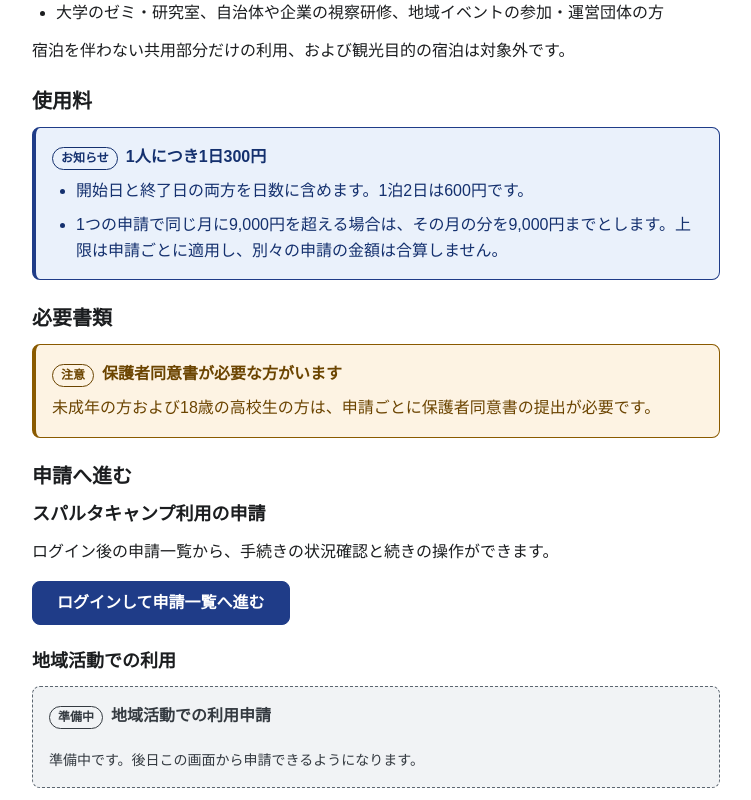
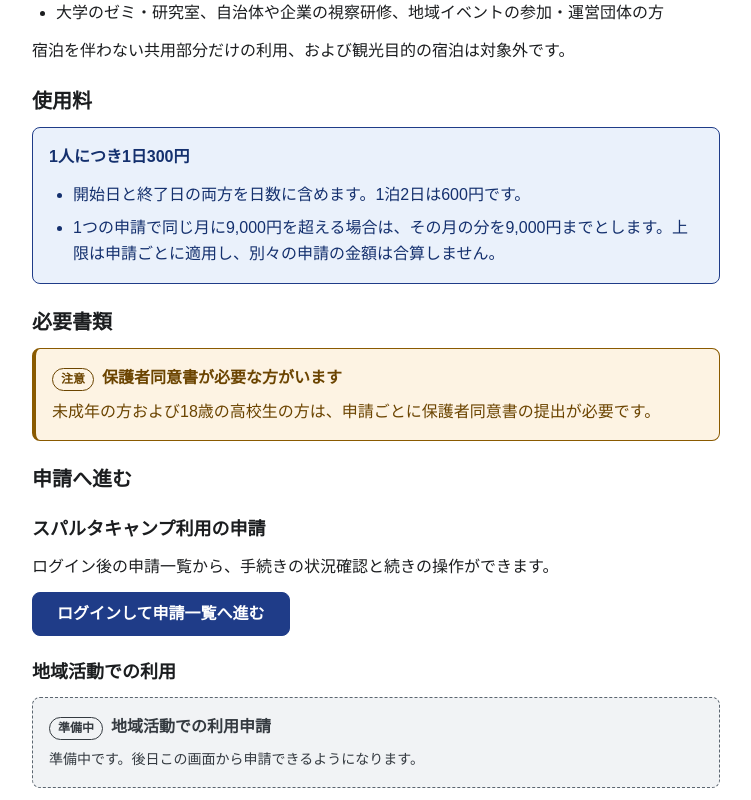
Before and after one commit to satoshihigashihara-tech/hiraizumi_shigyo_portal, a Next.js app: page / in a window 1280 px wide. Shown: the part 400-1200 px from the top of the page, without its empty margins (264-1015 px from the left). Built offline with nearby package versions, Linux system fonts and the light colour scheme.

Commit message:
Fix top page accessibility and scoped styles

```diff
--- a/app/page.js
+++ b/app/page.js
@@ -58,16 +58,16 @@ export default function Home() {
         title="平泉町志業シェアハウス"
         description={PAGE_DESCRIPTION}
       >
-        <section>
-          <h2>このサイトでできること</h2>
+        <section className={styles.section}>
+          <h2 className={styles.sectionTitle}>このサイトでできること</h2>
           <p>
             平泉町志業シェアハウスの使用許可申請ができます。申請いただいた内容は町が確認し、許可の可否をこの画面からお知らせします。申請しただけでは宿泊は確定しません。
           </p>
         </section>
 
-        <section>
-          <h2>対象者と利用条件</h2>
-          <ul>
+        <section className={styles.section}>
+          <h2 className={styles.sectionTitle}>対象者と利用条件</h2>
+          <ul className={styles.list}>
             <li>
               スパルタキャンプの参加者として、対象期間の利用を申請する方
             </li>
@@ -84,25 +84,26 @@ export default function Home() {
           </p>
         </section>
 
-        <section>
-          <h2>使用料</h2>
+        <section className={styles.section}>
+          <h2 className={styles.sectionTitle}>使用料</h2>
           {/*
            * docs/requirements.md 16章（506〜520行）。
            * 月9,000円の上限は「利用者の月間合計」ではなく「申請ごと」に
            * 適用されるため、合計額と誤解されない書き方にする。
            */}
-          <AlertMessage tone="info" title="1人につき1日300円">
-            <ul>
+          <div className={styles.feeBox}>
+            <p className={styles.feeTitle}>1人につき1日300円</p>
+            <ul className={styles.list}>
               <li>開始日と終了日の両方を日数に含めます。1泊2日は600円です。</li>
               <li>
                 1つの申請で同じ月に9,000円を超える場合は、その月の分を9,000円までとします。上限は申請ごとに適用し、別々の申請の金額は合算しません。
               </li>
             </ul>
-          </AlertMessage>
+          </div>
         </section>
 
-        <section>
-          <h2>必要書類</h2>
+        <section className={styles.section}>
+          <h2 className={styles.sectionTitle}>必要書類</h2>
           {/* docs/requirements.md 8.2節（223〜225行） */}
           <AlertMessage tone="warning" title="保護者同意書が必要な方がいます">
             <p>
@@ -111,9 +112,9 @@ export default function Home() {
           </AlertMessage>
         </section>
 
-        <section>
-          <h2>申請へ進む</h2>
-          <h3>スパルタキャンプ利用の申請</h3>
+        <section className={styles.section}>
+          <h2 className={styles.sectionTitle}>申請へ進む</h2>
+          <h3 className={styles.subsectionTitle}>スパルタキャンプ利用の申請</h3>
           <p>
             ログイン後の申請一覧から、手続きの状況確認と続きの操作ができます。
           </p>
@@ -127,27 +128,27 @@ export default function Home() {
             </LinkButton>
           </div>
 
-          <h3>地域活動での利用</h3>
+          <h3 className={styles.subsectionTitle}>地域活動での利用</h3>
           <ComingSoon
             title="地域活動での利用申請"
             description="準備中です。後日この画面から申請できるようになります。"
           />
         </section>
 
-        <section>
-          <h2>アカウントをお持ちの方</h2>
+        <section className={styles.section}>
+          <h2 className={styles.sectionTitle}>アカウントをお持ちの方</h2>
           <p>
             申請の状況確認や続きの手続きは、ログイン後の画面から行えます。
           </p>
           <div className={styles.actions}>
             <LinkButton href="/login" variant="secondary" fullWidthOnMobile>
-              ログインはこちら
+              ログイン画面を開く
             </LinkButton>
           </div>
         </section>
 
-        <section>
-          <h2>利用状況カレンダー</h2>
+        <section className={styles.section}>
+          <h2 className={styles.sectionTitle}>利用状況カレンダー</h2>
           <ComingSoon description="空き状況の確認は後日この画面でご覧いただけるようになります。" />
         </section>
       </PageShell>
--- a/app/page.module.css
+++ b/app/page.module.css
@@ -31,44 +31,53 @@
 }
 
 /*
- * セクション内の間隔。セクション同士の間隔は PageShell の .body
- * （24px間隔）が持つため、ここでは中身だけを整える。
+ * セクション内の間隔。直下要素だけを配置対象にすることで、AlertMessageや
+ * ComingSoonなど共通部品の内部スタイルへ影響させない。
  */
-.page h2 {
+.section {
+  display: flex;
+  flex-direction: column;
+  gap: var(--sg-space-3, 12px);
+}
+
+.sectionTitle {
   font-size: var(--sg-font-xl, 20px);
   font-weight: 700;
   line-height: 1.4;
 }
 
-.page h3 {
-  margin-top: var(--sg-space-5, 24px);
+.subsectionTitle {
+  margin-top: var(--sg-space-3, 12px);
   font-size: var(--sg-font-lg, 18px);
   font-weight: 700;
   line-height: 1.4;
-}
-
-.page h2 + *,
-.page h3 + * {
-  margin-top: var(--sg-space-3, 12px);
-}
-
-.page p + p,
-.page p + ul,
-.page ul + p {
-  margin-top: var(--sg-space-3, 12px);
 }
 
 /*
  * 箇条書き。globals.css が padding を 0 にしているため、行頭記号が
  * 外側へはみ出す。記号を内側へ入れたうえで字下げを付け直す。
  */
-.page ul {
+.list {
   padding-left: var(--sg-space-5, 24px);
   list-style-position: outside;
 }
 
-.page li + li {
+.list > li + li {
   margin-top: var(--sg-space-2, 8px);
+}
+
+/* 使用料は常時表示する静的情報なので、aria-liveを持つ通知部品を使わない。 */
+.feeBox {
+  padding: var(--sg-space-4, 16px);
+  border: 1px solid var(--sg-info-border, #7a9de0);
+  border-radius: var(--sg-radius, 8px);
+  color: var(--sg-info-text, #14306e);
+  background: var(--sg-info-bg, #eaf1fb);
+}
+
+.feeTitle {
+  margin-bottom: var(--sg-space-3, 12px);
+  font-weight: 700;
 }
 
 /*
@@ -80,5 +89,4 @@
   display: flex;
   flex-wrap: wrap;
   gap: var(--sg-space-3, 12px);
-  margin-top: var(--sg-space-4, 16px);
 }
```
